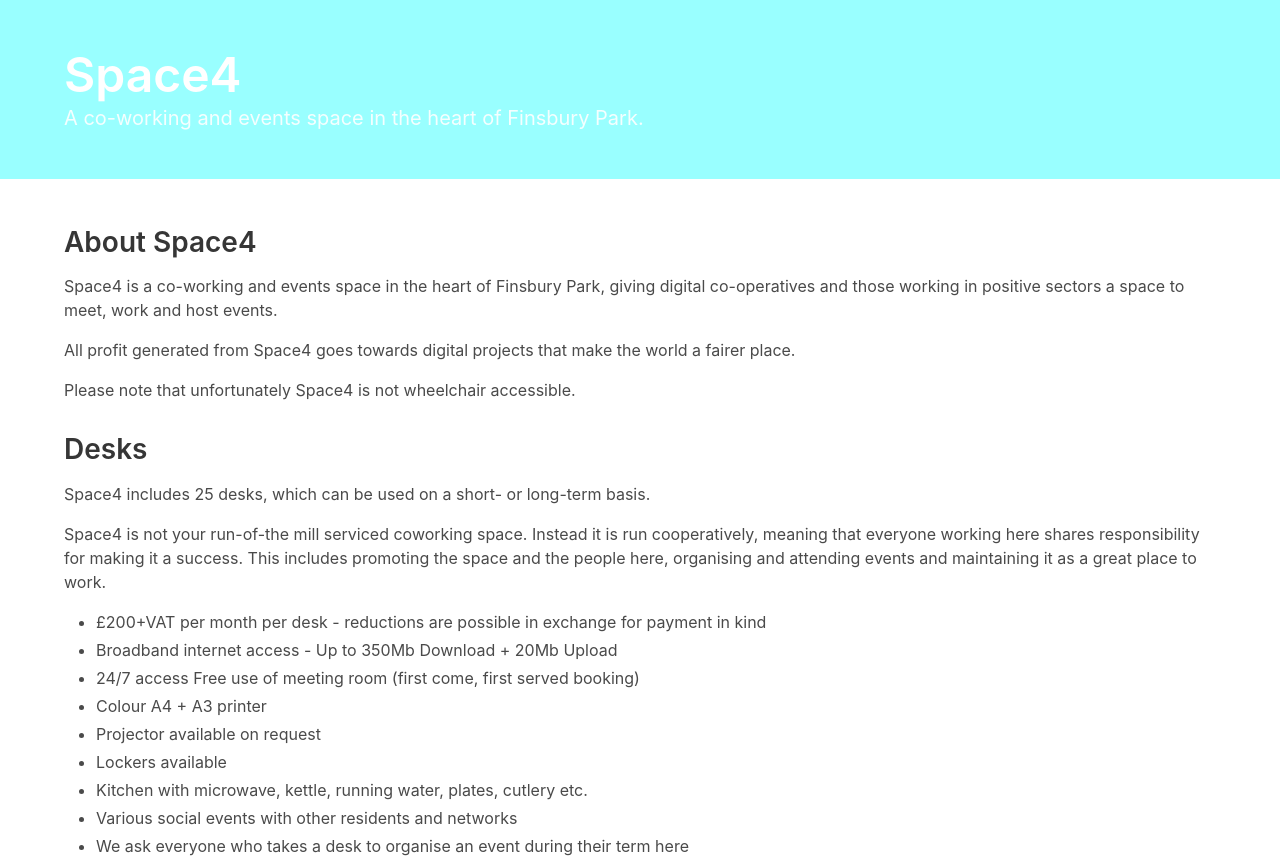
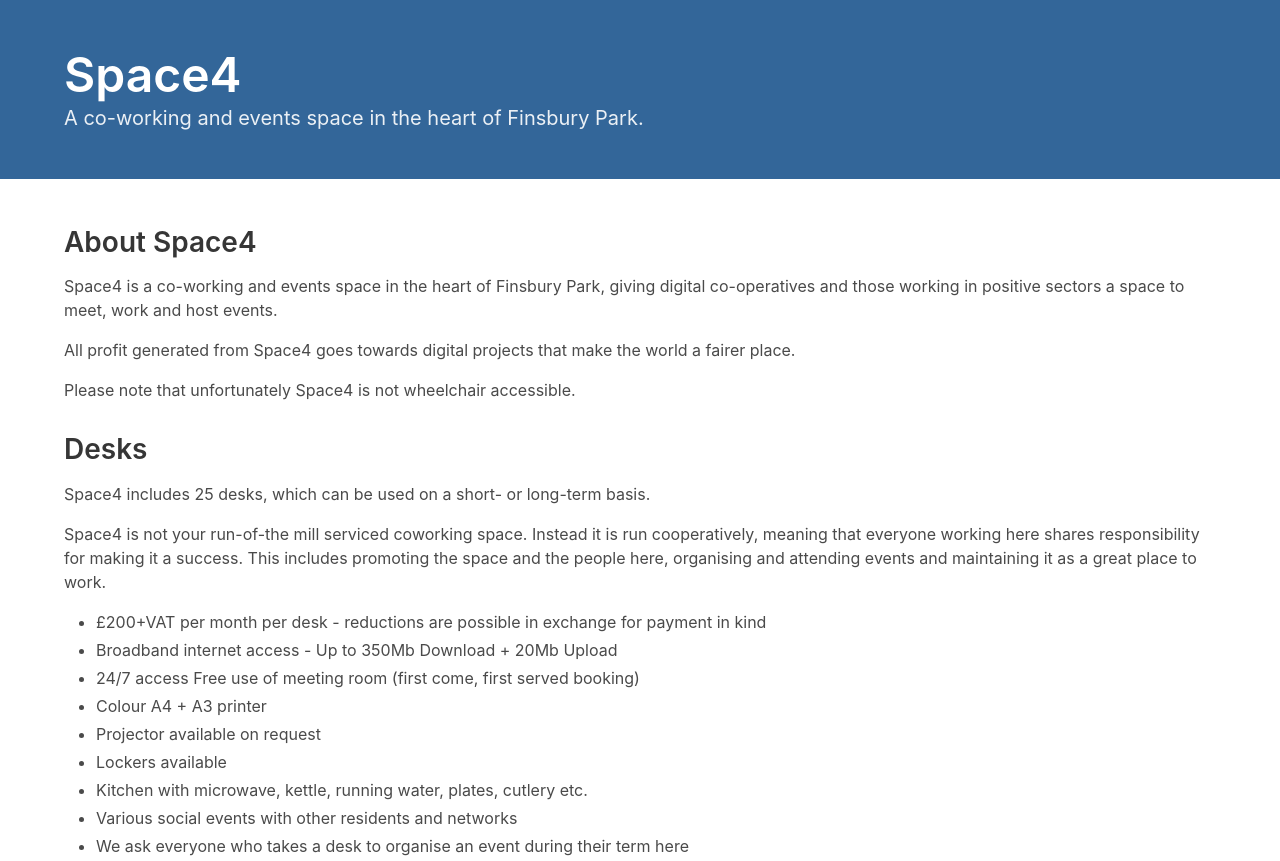
Before and after one commit to space4/space4, a plain HTML site: page index.html in a window 1280 px wide. Shown: the top 861 px of the page. Drawn offline with nearby package versions, Linux system fonts and the light colour scheme.

Commit message:
Update index.html

```diff
--- a/index.html
+++ b/index.html
@@ -8,7 +8,7 @@
     <link rel="stylesheet" href="https://cdnjs.cloudflare.com/ajax/libs/bulma/0.5.1/css/bulma.min.css">
     <style>
       .title { font-size: 3rem }
-      .hero.is-dark { background-color: #99ffff }
+      .hero.is-dark { background-color: #336699 }
     </style>
   </head>
   <body>
```
